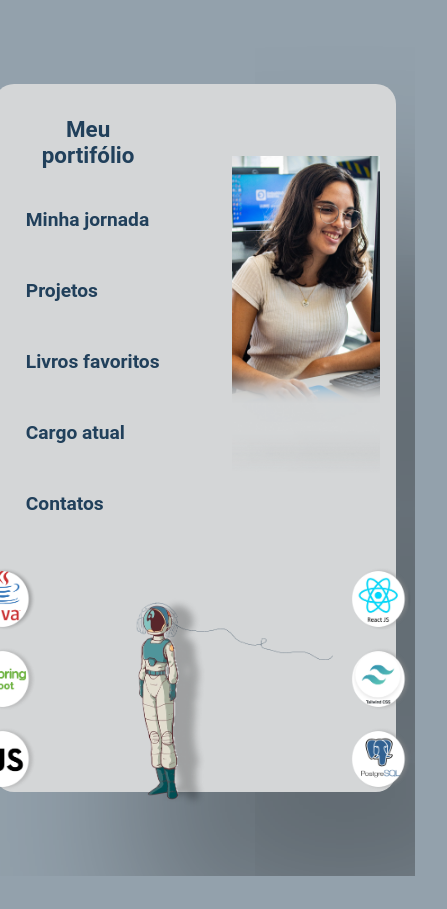
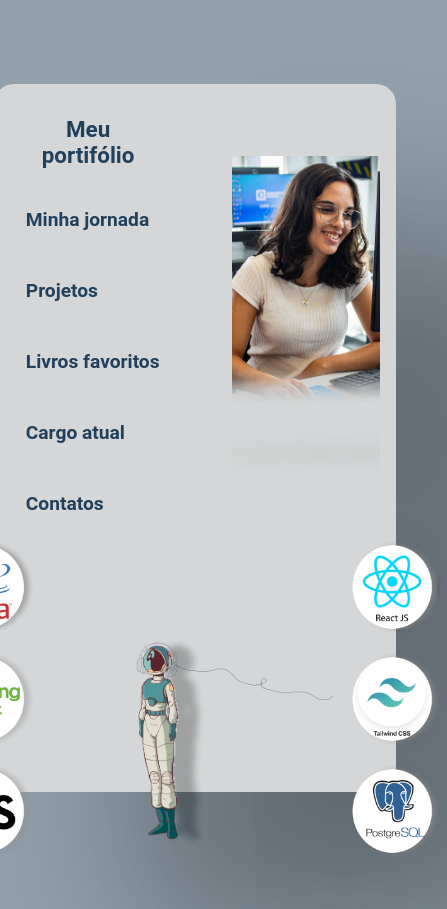
Before and after one commit to Patyadl/MeuPortifolio, a React (Vite) app: page / in a window 390 px wide. Shown: the whole page, 447 px wide, since content can reach past the window. Before the commit the page ends 876 px from the top, so only its background shows below. Built offline with nearby package versions, Linux system fonts and the light colour scheme.

Commit message:
aumentando imagens

```diff
--- a/src/components/Home/home.css
+++ b/src/components/Home/home.css
@@ -246,14 +246,15 @@ body{
   }
 
   .java, .spring, .js, .react, .tailwind, .postgre {
-    width: 4rem;
-    height: 4rem;
+    width: 6rem;
+    height: 6rem;
     margin: auto;
 
   }
 
   .astronauta {
     position: relative;
+    margin-top: auto;
     width: 280px;
     height: 280px;
 
```
